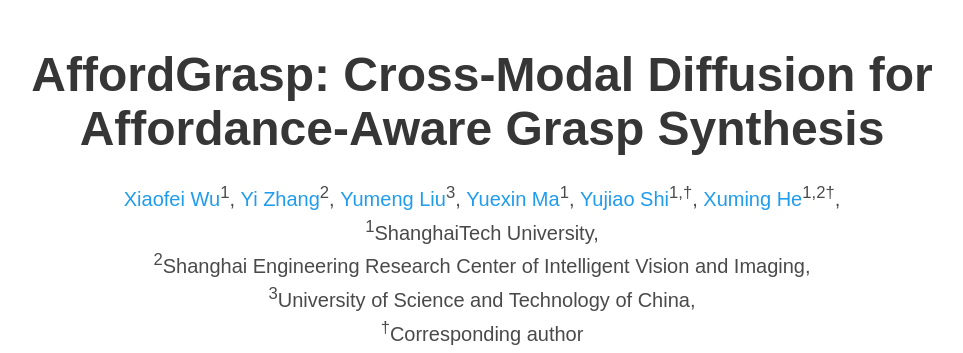
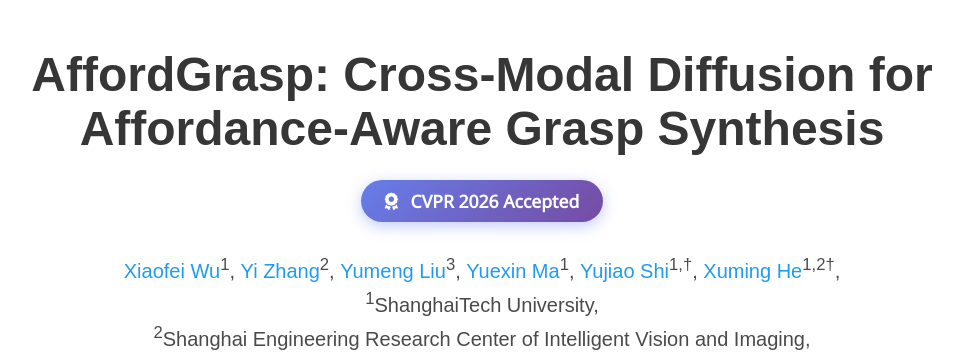
Before and after one commit to wuxiaofei01/AffordGrasp_page, a plain HTML site: page index.html in a window 1280 px wide. Shown: the top 353 px of the page, without its empty margins (158-1121 px from the left). Drawn offline with nearby package versions, Linux system fonts and the light colour scheme; no server answers; some icons are missing; a web font is replaced by a local one.

Commit message:
添加cvpr接受图标

```diff
--- a/index.html
+++ b/index.html
@@ -53,6 +53,12 @@
         <div class="columns is-centered">
           <div class="column has-text-centered">
             <h1 class="title is-1 publication-title">AffordGrasp: Cross-Modal Diffusion for Affordance-Aware Grasp Synthesis</h1>
+            <div class="cvpr-badge" style="margin-top: 20px; margin-bottom: 30px;">
+              <span style="background: linear-gradient(135deg, #667eea 0%, #764ba2 100%); color: white; padding: 8px 24px; border-radius: 30px; font-weight: bold; font-size: 1.1rem; display: inline-block; box-shadow: 0 4px 15px rgba(102, 126, 234, 0.4);">
+                <i class="fas fa-award" style="margin-right: 8px;"></i>
+                CVPR 2026 Accepted
+              </span>
+            </div>
             <div class="is-size-5 publication-authors">
               <!-- Paper authors -->
 
```
